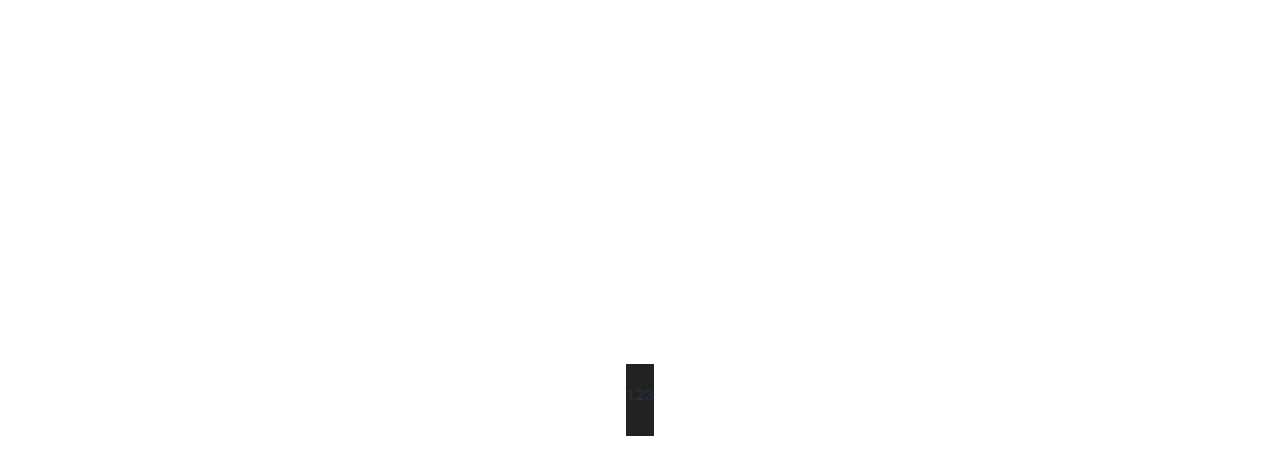
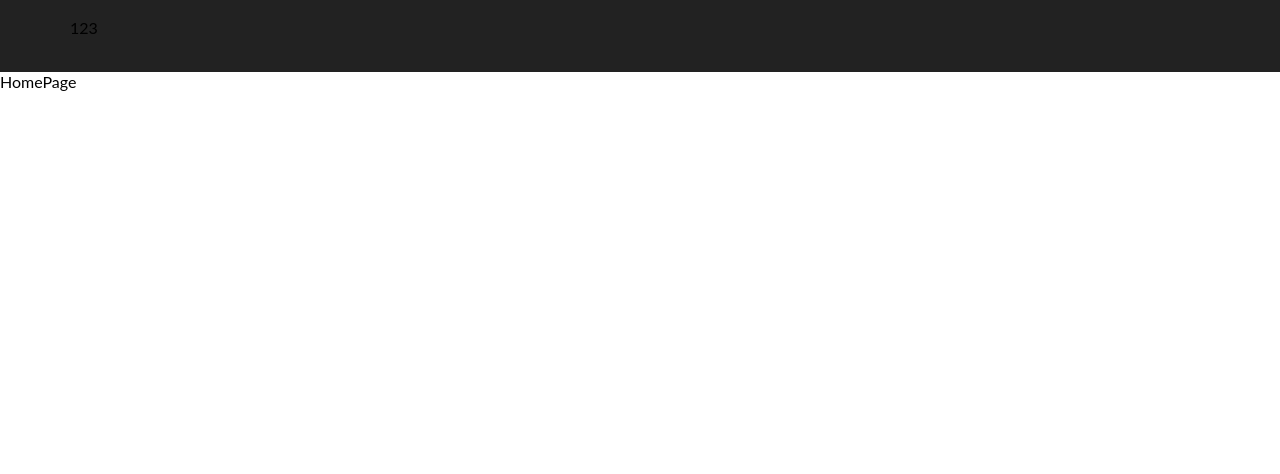
Before and after one commit to AlfinurS/vite-shop, a Vue app: page / in a window 1280 px wide. Shown: the top 474 px of the page. Built offline with nearby package versions, Linux system fonts and the light colour scheme; a web font is replaced by a local one.

Commit message:
Добавлен роутер

```diff
--- a/src/App.vue
+++ b/src/App.vue
@@ -1,17 +1,21 @@
 <template>
   <div id="app">
-    <router-view></router-view>
+    <HeaderComponent></HeaderComponent>
+    <main>
+      <router-view></router-view>
+    </main>
+    <!-- <footerComponent></footerComponent> -->
   </div>
 </template>
 
 <script lang="ts">
-import HeaderComponent from './components/HeaderComponent.vue'
+import HeaderComponent from "./components/HeaderComponent.vue";
 import { defineComponent } from "vue";
 
 export default defineComponent({
   name: "App",
   components: {
-    HeaderComponent
-  }
-})
+    HeaderComponent,
+  },
+});
 </script>
--- a/src/main.ts
+++ b/src/main.ts
@@ -1,6 +1,5 @@
-import { createApp } from 'vue'
-import './style.css'
-import App from './App.vue'
+import { createApp } from "vue";
+import App from "./App.vue";
 import router from "./router";
 
 const Vue = createApp(App);
--- /dev/null
+++ b/src/pages/HomePage.vue
@@ -0,0 +1,12 @@
+<template>
+  <div>HomePage</div>
+</template>
+
+<script lang="ts">
+import { defineComponent } from "vue";
+
+export default defineComponent({
+  name: "HomePage",
+  components: {},
+});
+</script>
--- /dev/null
+++ b/src/pages/ProductPage.vue
@@ -0,0 +1,12 @@
+<template>
+  <div>ProductPage</div>
+</template>
+
+<script lang="ts">
+import { defineComponent } from "vue";
+
+export default defineComponent({
+  name: "ProductPage",
+  components: {},
+});
+</script>
--- a/src/router/index.ts
+++ b/src/router/index.ts
@@ -1,12 +1,18 @@
-import { createRouter, createWebHistory} from "vue-router";
+import { createRouter, createWebHistory } from "vue-router";
+import HomePage from "@/pages/HomePage.vue";
 
 const routes = [
   {
     path: "/",
-    name: "HeaderComponent",
-    component: () => import("../components/HeaderComponent.vue"),
+    name: "HomePage",
+    component: HomePage,
   },
-]
+  {
+    path: "/product",
+    name: "ProductPage",
+    component: () => import("@/pages/ProductPage.vue"),
+  },
+];
 
 const router = createRouter({
   history: createWebHistory(),
--- a/src/style.css
+++ /dev/null
@@ -1,80 +0,0 @@
-:root {
-  font-family: Inter, system-ui, Avenir, Helvetica, Arial, sans-serif;
-  line-height: 1.5;
-  font-weight: 400;
-
-  color-scheme: light dark;
-  color: rgba(255, 255, 255, 0.87);
-  background-color: #242424;
-
-  font-synthesis: none;
-  text-rendering: optimizeLegibility;
-  -webkit-font-smoothing: antialiased;
-  -moz-osx-font-smoothing: grayscale;
-  -webkit-text-size-adjust: 100%;
-}
-
-a {
-  font-weight: 500;
-  color: #646cff;
-  text-decoration: inherit;
-}
-a:hover {
-  color: #535bf2;
-}
-
-body {
-  margin: 0;
-  display: flex;
-  place-items: center;
-  min-width: 320px;
-  min-height: 100vh;
-}
-
-h1 {
-  font-size: 3.2em;
-  line-height: 1.1;
-}
-
-button {
-  border-radius: 8px;
-  border: 1px solid transparent;
-  padding: 0.6em 1.2em;
-  font-size: 1em;
-  font-weight: 500;
-  font-family: inherit;
-  background-color: #1a1a1a;
-  cursor: pointer;
-  transition: border-color 0.25s;
-}
-button:hover {
-  border-color: #646cff;
-}
-button:focus,
-button:focus-visible {
-  outline: 4px auto -webkit-focus-ring-color;
-}
-
-.card {
-  padding: 2em;
-}
-
-#app {
-  max-width: 1280px;
-  margin: 0 auto;
-  padding: 2rem;
-  text-align: center;
-}
-
-@media (prefers-color-scheme: light) {
-  :root {
-    color: #213547;
-    background-color: #ffffff;
-  }
-  a:hover {
-    color: #747bff;
-  }
-  button {
-    background-color: #f9f9f9;
-  }
-}
```
